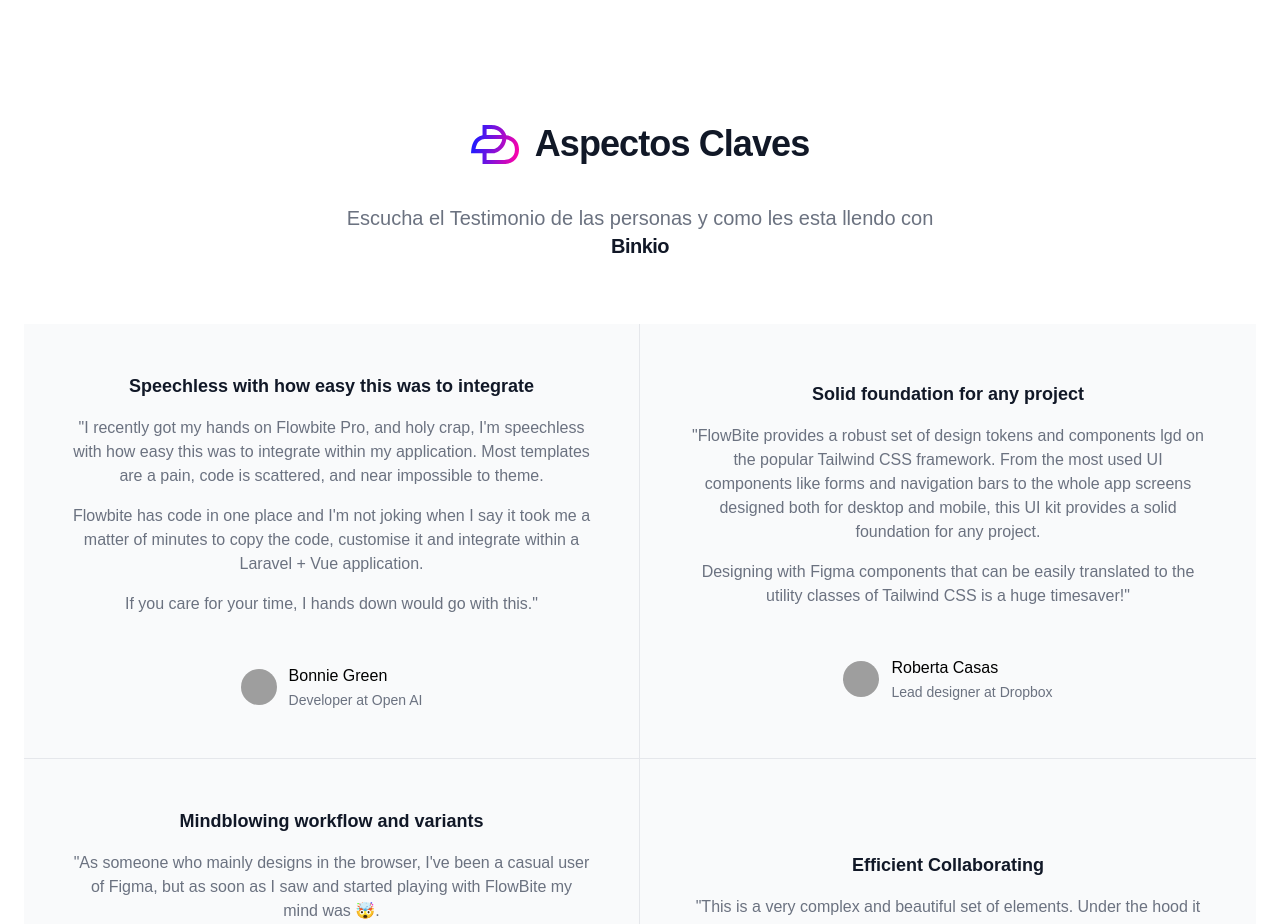
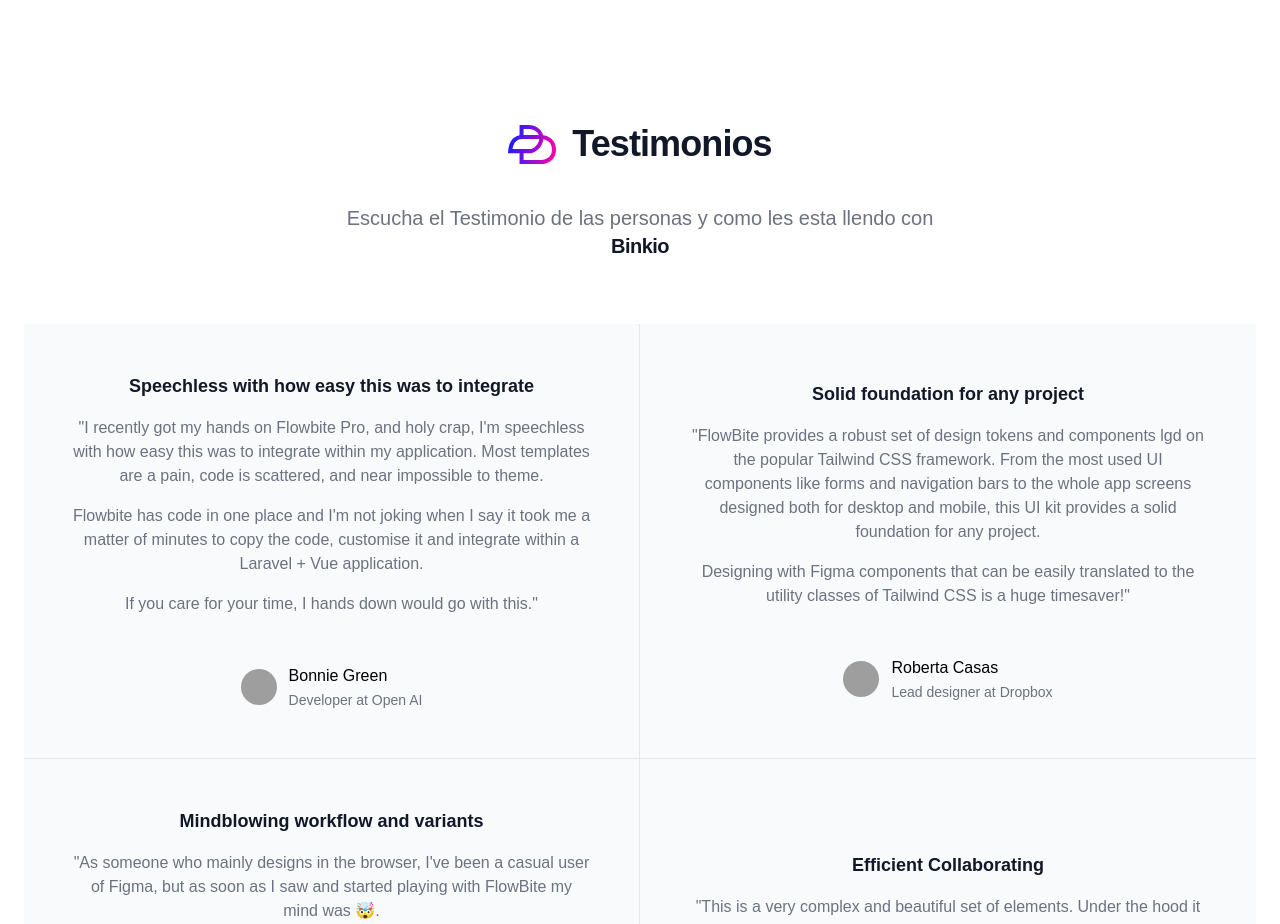
Before and after one commit to PIDhibran/binkio, an Angular app: page / in a window 1280 px wide. Shown: the part 1860-2784 px from the top of the page. Built offline with nearby package versions, Linux system fonts and the light colour scheme; grey boxes are pictures that could not be loaded.

Commit message:
se cambio un h2 de aspectos claves a testimonios y se le puso estilo

```diff
--- a/src/app/app.component.html
+++ b/src/app/app.component.html
@@ -78,7 +78,7 @@
   </header>
   <!-- banner section -->
   <div class="container min-h-[85vh] py-20 items-center justify-center max-w-full mx-auto overflow-x-hidden">
-    <div class="container flex flex-wrap mx-auto items-center justify-center gap-44 mb-16 ">
+    <div class="container flex flex-wrap mx-auto items-center justify-center gap-44 mb-16 max-md:gap-20">
       <div class="flex w-auto m-0 justify-center items-center bg-white">
         <div class="flex flex-col w-[400px] h-max mx-auto max-md:px-10 max-md:text-center">
           <section class="flex gap-2 items-center my-4 max-md:justify-center">
@@ -151,9 +151,9 @@
     </div>
     <!-- aspects section -->
     <div class="container mx-auto my-20">
-      <section class="flex flex-row justify-center items-center gap-4 mb-10 max-md:gap-1">
+      <section class="flex flex-row justify-center items-center gap-4 mb-10 max-md:flex-col">
         <img src="../../../assets/svg/binkio_colofull.svg" alt="">
-        <p class="text-4xl tracking-tight font-extrabold text-gray-900 dark:text-whit">Aspectos Claves</p>
+        <p class="text-4xl tracking-tight font-extrabold text-gray-900 dark:text-white max-md:w-60 max-md:text-center">Aspectos Claves</p>
       </section>
       <div class="container flex flex-row w-full items-center justify-center p-10 gap-4 mx-auto">
         <div class="flex flex-wrap gap-4 justify-center items-center">
@@ -206,7 +206,7 @@
           <div class="mx-auto max-w-screen-sm">
             <section class="flex flex-row justify-center items-center gap-4 mb-10">
               <img src="../../../assets/svg/binkio_colofull.svg" alt="">
-              <p class="text-4xl tracking-tight font-extrabold text-gray-900 dark:text-white">Aspectos Claves</p>
+              <p class="text-4xl tracking-tight font-extrabold text-gray-900 dark:text-white">Testimonios</p>
             </section>
               <section class="flex flex-row">
                 <p class="mb-8 font-light text-gray-500 lg:mb-16 sm:text-xl dark:text-gray-400">
```
